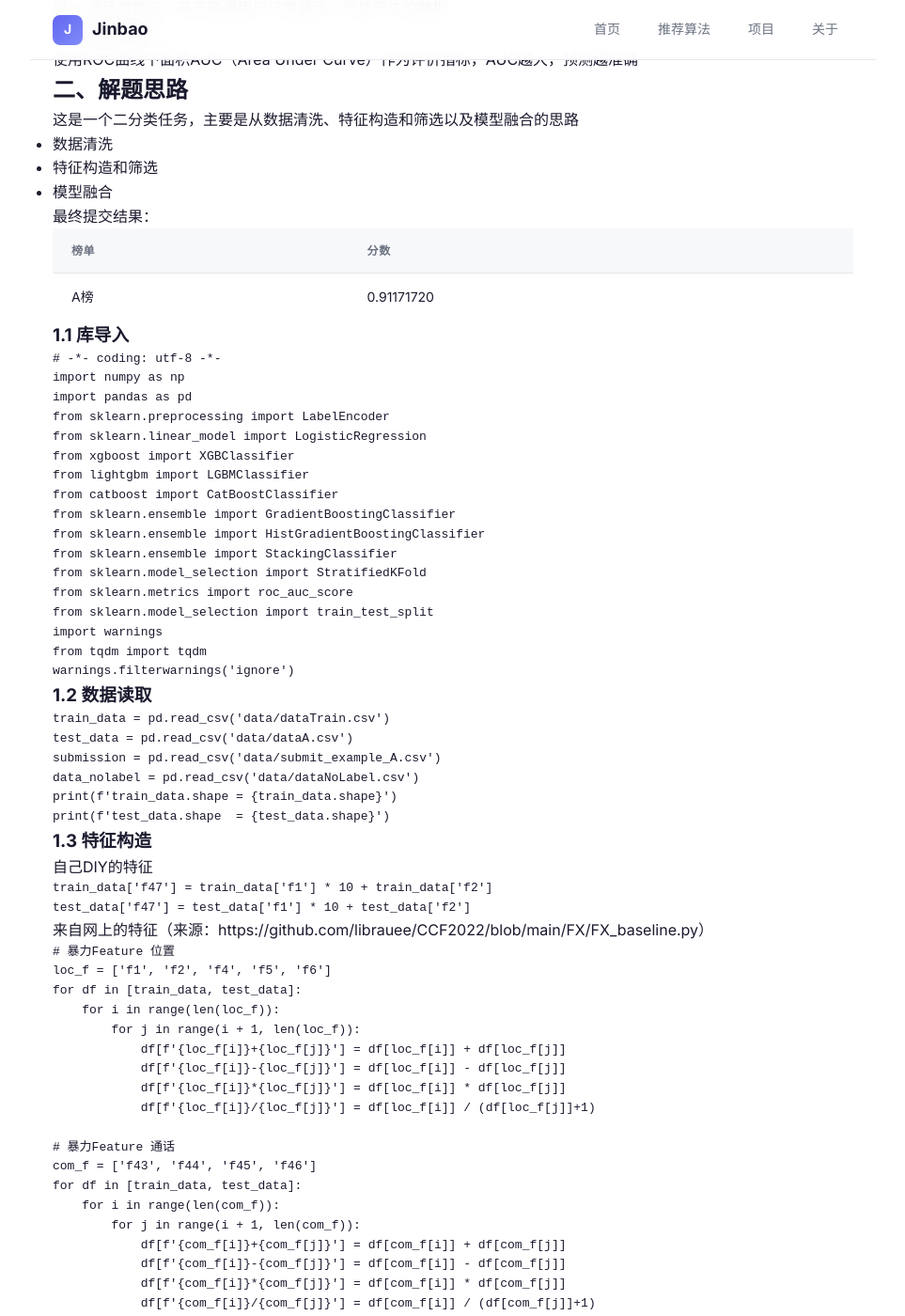
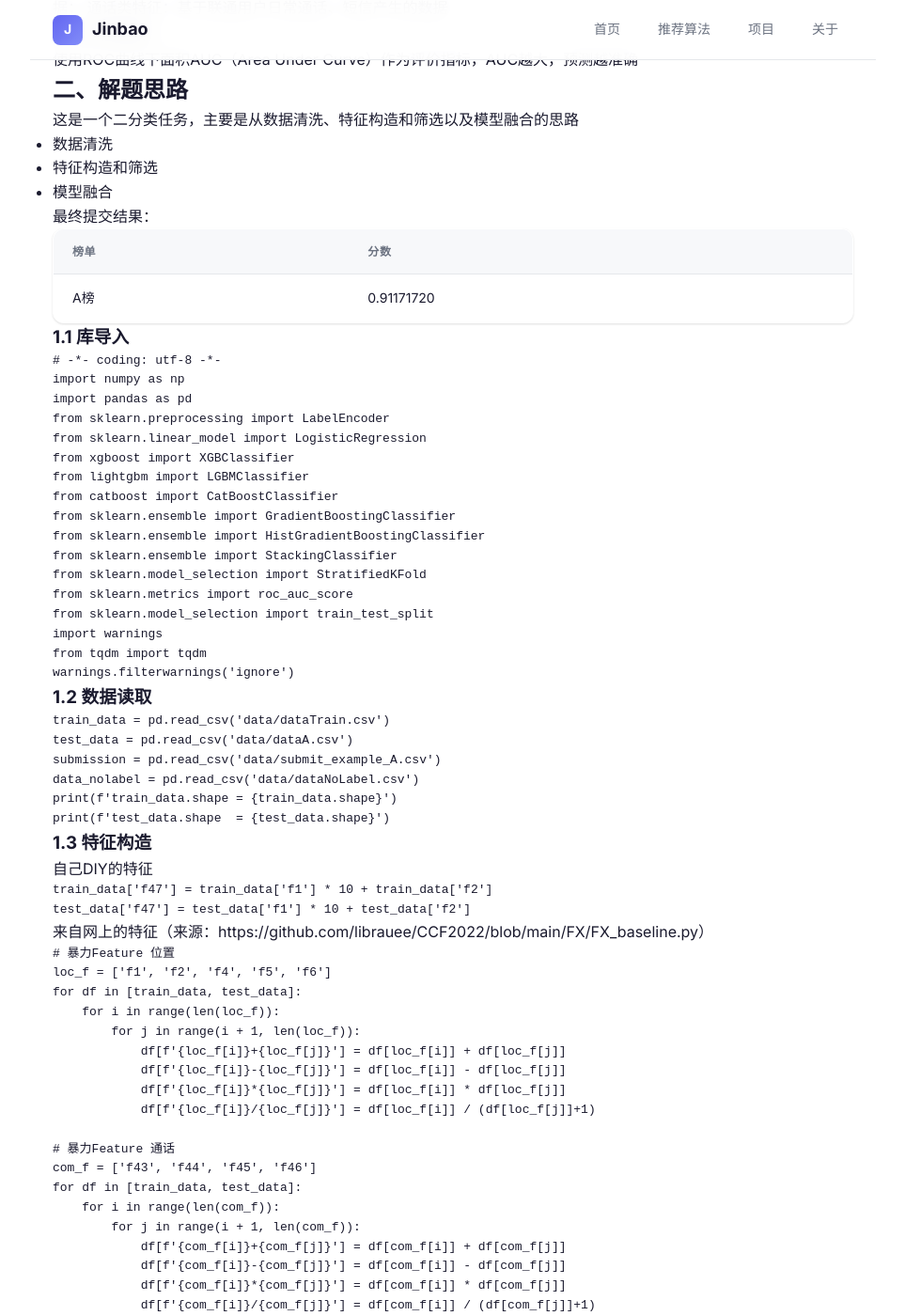
Before and after one commit to JinbaoSite/jinbaosite.github.io, a Jekyll site: the page built from 581.md, in a window 1280 px wide and 1400 px high, scrolled down 376 px. Shown: the whole window at 94% size, without its empty margins (158-1121 px from the left). Built offline with Jekyll 4.4.1, drawn with Linux system fonts in a browser that asks for light colours; our own code applies the rules of GitHub Pages for plain Markdown files.

Commit message:
Update style.css

```diff
--- a/assets/style.css
+++ b/assets/style.css
@@ -417,6 +417,11 @@
     table {
       width: 100%;
       border-collapse: collapse;
+      background: var(--bg-card);
+      border: 1px solid var(--border);
+      border-radius: var(--radius);
+      overflow: hidden;
+      box-shadow: var(--shadow);
     }
 
     th, td {
```
